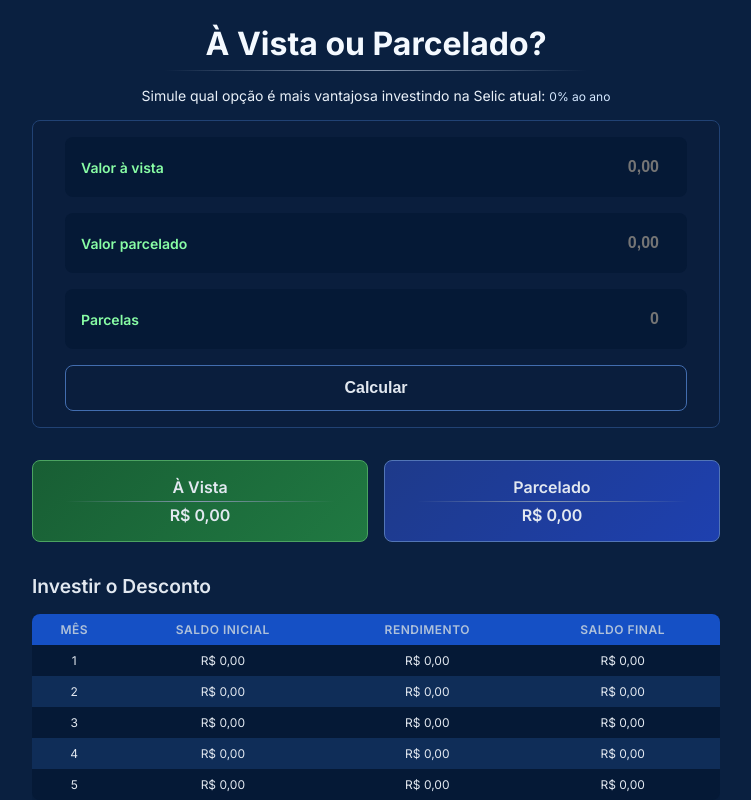
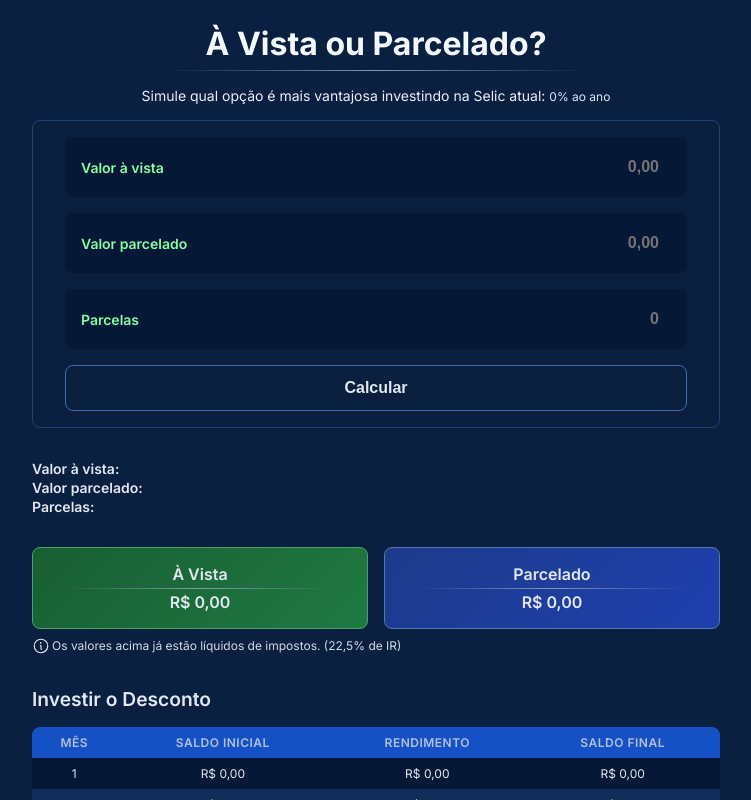
Before and after one commit to gabrielbuttendorf/avista-parcelado, a React (Vite) app: page / in a window 1280 px wide. Both pictures are taken after typing "5", "5", "5" into the empty fields and a click on the button "Calcular". Shown: the top 800 px of the page, without its empty margins (264-1015 px from the left). Built offline with nearby package versions, Linux system fonts and the light colour scheme; no server answers.

Commit message:
inserindo informação do imposto de renda

```diff
--- a/package.json
+++ b/package.json
@@ -10,6 +10,7 @@
     "preview": "vite preview"
   },
   "dependencies": {
+    "@phosphor-icons/react": "^2.1.10",
     "react": "^19.2.0",
     "react-dom": "^19.2.0",
     "styled-components": "^6.3.9"
--- a/src/components/ResultTable/index.tsx
+++ b/src/components/ResultTable/index.tsx
@@ -1,5 +1,13 @@
 import type { simulateFinance } from "../../services/finance";
-import { MainResult, ResultCard, TableContainer, TableWrapper } from "./style";
+import {
+  InfoContainer,
+  MainResult,
+  ResultCard,
+  TableContainer,
+  TableWrapper,
+  UserInputs,
+} from "./style";
+import { InfoIcon } from "@phosphor-icons/react";
 
 interface ResultTableProps {
   result: ReturnType<typeof simulateFinance> | null;
@@ -10,6 +18,11 @@ export function ResultTable({ result }: ResultTableProps) {
     <TableContainer>
       {result && (
         <>
+          <UserInputs>
+            <p>Valor à vista:</p>
+            <p>Valor parcelado:</p>
+            <p>Parcelas:</p>
+          </UserInputs>
           <MainResult>
             <ResultCard variant="avista">
               À Vista{" "}
@@ -30,6 +43,13 @@ export function ResultTable({ result }: ResultTableProps) {
               </span>
             </ResultCard>
           </MainResult>
+
+          <InfoContainer>
+            <InfoIcon size={18} />
+            <p>
+              Os valores acima já estão líquidos de impostos. (22,5% de IR){" "}
+            </p>
+          </InfoContainer>
 
           <h2>Investir o Desconto</h2>
           <TableWrapper>
--- a/src/components/ResultTable/style.ts
+++ b/src/components/ResultTable/style.ts
@@ -1,4 +1,16 @@
 import styled from "styled-components";
+
+export const UserInputs = styled.div`
+  display: flex;
+  flex-direction: column;
+  margin-bottom: 2rem;
+  gap: 0.125rem;
+
+  p {
+    font-size: 0.875rem;
+    font-weight: 600;
+  }
+`;
 
 export const MainResult = styled.div`
   display: flex;
@@ -57,6 +69,18 @@ export const ResultCard = styled.span<ResultCardProps>`
   }
 `;
 
+export const InfoContainer = styled.div`
+  display: flex;
+  align-items: center;
+  margin-top: 0.5rem;
+  gap: 0.125rem;
+
+  p {
+    font-size: 0.75rem;
+    color: #d2dae4;
+  }
+`;
+
 export const TableContainer = styled.div`
   margin: 2rem 0;
 
```
Also changed, not shown: 1 other file (tests, documents, lock files or other folders).
